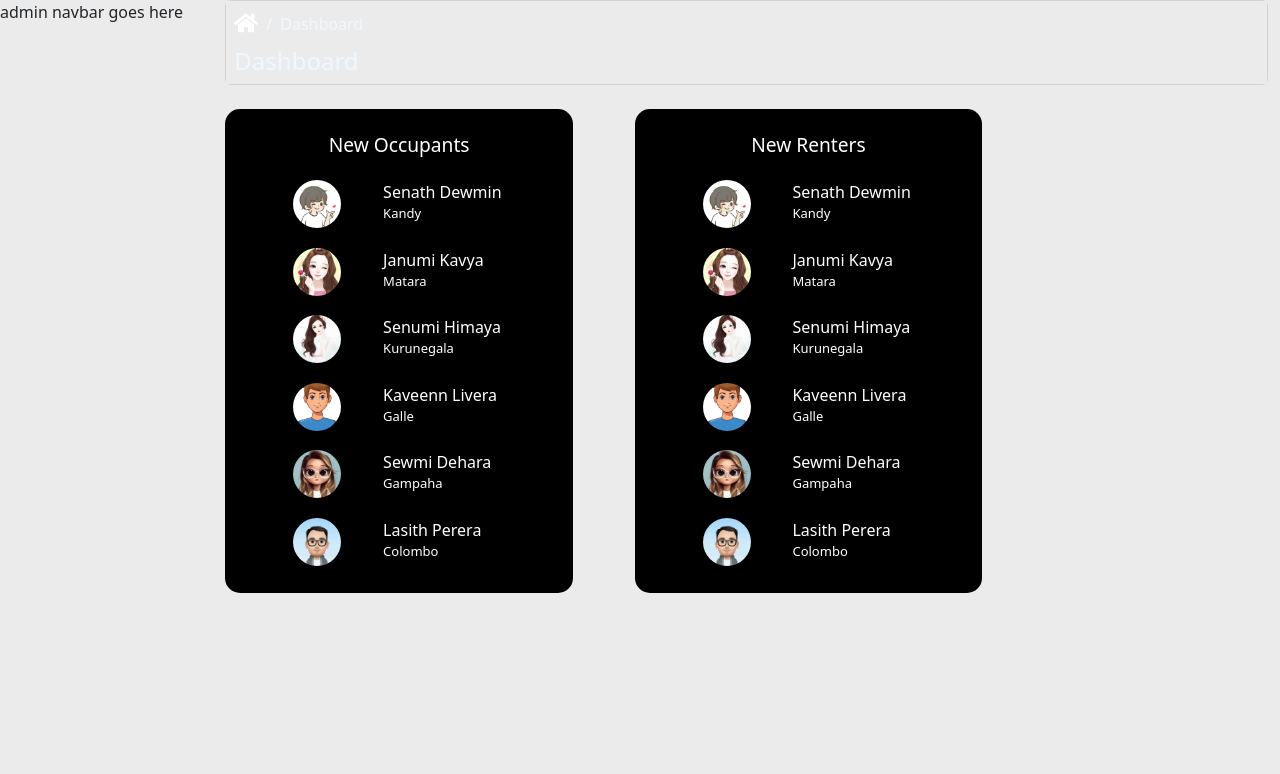
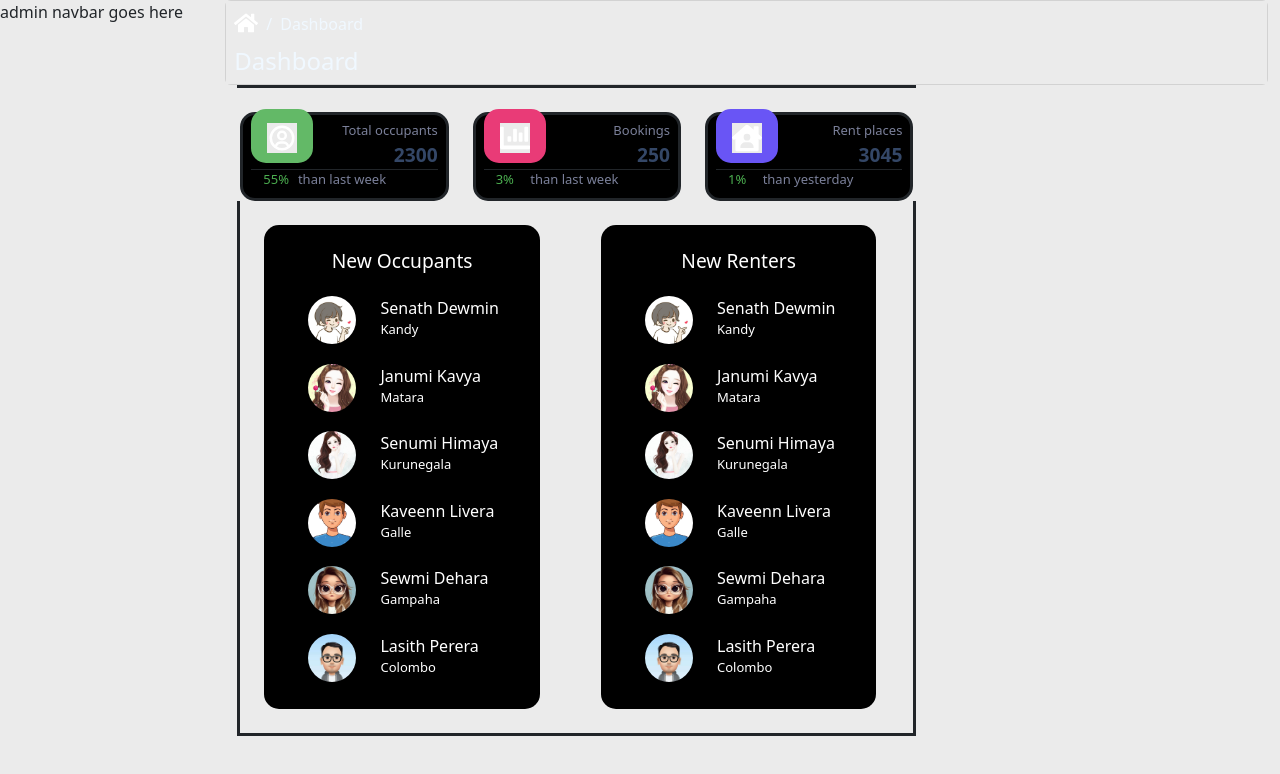
Before and after one commit to GP-43/homeaway-frontend, a React (Create React App) app: page /admin/dashboard in a window 1280 px wide. Shown: the top 774 px of the page. Built offline with nearby package versions, Linux system fonts and the light colour scheme.

Commit message:
partially done- detail cards

```diff
--- a/src/assets/styles/_main.scss
+++ b/src/assets/styles/_main.scss
@@ -8,4 +8,5 @@
 @import "partials/userrentings";
 @import "partials/place-details";
 @import "partials/admin-dashbord";
-@import "partials/occupantcard";
+@import "partials/usercard";
+@import "partials/userdetailcard";
--- a/src/assets/styles/partials/_admin-dashbord.scss
+++ b/src/assets/styles/partials/_admin-dashbord.scss
@@ -1,3 +1,6 @@
+.container-new{
+    border: solid;
+}
 .Header-card {
 
     // background-color: #302c2c;
--- a/src/assets/styles/partials/_occupantcard.scss
+++ b/src/assets/styles/partials/_usercard.scss
@@ -1,15 +1,17 @@
+.user-list-card{
+    display: flex;
+    justify-content: space-around;
+}
 .big-con {
     background-color: black !important;
     border-radius: 5%;
     color: white;
 
-
-
     .renter-user-list {
         //border: solid;
         border-radius: 15px;
         background-color: black;
-        margin-left: -7rem;
+        //margin-left: -7rem;
 
 
         .list-heading {
@@ -25,6 +27,7 @@
         //border: solid;
         border-radius: 15px;
         background-color: black;
+        justify-content: center;
 
         .list-heading {
             background-color: black;
@@ -87,9 +90,42 @@
     }
 
     .user-list {
-        justify-content: flex-end;
+        //justify-content: flex-end;
+
+    }
+    .text-col{
+        padding-left: 4rem;
+        padding-right: 2rem;
+        margin-right: 1rem;
+        background-color: black;
+
 
     }
 
 
 }
+
+@media only screen and (max-width: 820px) {
+    .renter-user-list {
+        //margin-left: 0rem !important;
+
+    }
+
+    .user-list {
+        //justify-content: flex-end;
+
+    }
+    .text-col{
+        //padding-left: 2rem;
+        background-color: black;
+
+
+    }
+    .user-col{
+        //padding-right: 1rem;
+        padding-left: 0;
+    }
+
+
+
+}
--- /dev/null
+++ b/src/assets/styles/partials/_userdetailcard.scss
@@ -0,0 +1,95 @@
+.detail-card{
+    margin-top: -2rem;
+    z-index: -1 !important;
+
+}
+.card-container{
+
+    .testing-card {
+        border: solid;
+        border-radius: 15px;
+        //color: white;
+        background-color: black;
+
+        .card-icon-bg{
+            border-radius: 15px;
+            padding-top: 1rem;
+            padding-bottom: 1rem;
+            padding-right: 1rem;
+            position: relative;
+
+            .card-icon{
+                height: 30px;
+                width: 30px;
+                margin-right: none;
+                background-color: none !important;
+                color: white;
+
+            }
+        }
+        .renter-icon{
+            background-color: #6955F5;
+            color: #6955F5;
+            margin-top: -5rem;
+
+        }
+        .booking-icon{
+            background-color: #E93B77;
+            color: #E93B77;
+            margin-top: -5rem;
+
+        }
+        .occupant-icon{
+            background-color: #63B967;
+            color: #63B967;
+            margin-top: -5rem;
+
+        }
+    }
+
+    .card-top {
+        border-bottom: solid;
+        border-width: 1px;
+
+        .card-left {
+            background-color: black;
+        }
+
+        .card-right {
+            background-color: black;
+
+            .card-name {
+                font-size: small;
+                background-color: black;
+                color: #7B809A;
+                justify-content: end;
+            }
+
+            .card-total {
+                font-size: larger;
+                font-weight: 700;
+                background-color: black;
+                color: #344767;
+                justify-content: end;
+            }
+        }
+    }
+
+}
+
+.card-bottom {
+    background-color: black;
+
+    .card-bottom-left{
+        background-color: black;
+        font-size: small;
+        color: #4CAF50;
+        justify-content: end;
+    }
+    .card-bottom-right{
+        background-color: black;
+        font-size: small;
+        color: #7B809A;
+    }
+
+}
--- /dev/null
+++ b/src/components/admin/BookingsDetailCard.jsx
@@ -0,0 +1,43 @@
+import React from 'react';
+import { Container, Row, Col } from 'react-bootstrap';
+import SingleDetailCard from './SingleDetailCard';
+import { FaChartBar } from "react-icons/fa";
+
+function BookingsDetailCard() {
+    const Booking_Data = [
+        {
+            Src: <FaChartBar />,
+            Name: "Bookings",
+            Total: 250,
+            Percentage: "3%",
+            Content: "than last week",
+        },
+
+    ];
+    return (
+        <Container xs={5}>
+            <Row className='card-container'>
+                <Col className='p-2 mt-4 testing-card'>
+
+                    <dev className="booking-icon card-icon-bg">
+                        {<FaChartBar className="ms-3 card-icon" />}
+                    </dev>
+
+                    {Booking_Data &&
+                        Booking_Data.map((i) => (
+                            <SingleDetailCard
+                                Name={i.Name}
+                                Total={i.Total}
+                                Src={i.Src}
+                                Percentage={i.Percentage}
+                                Content={i.Content}
+                            />
+                        ))}
+                </Col>
+            </Row>
+
+        </Container>
+    )
+}
+
+export default BookingsDetailCard
--- a/src/components/admin/OccupantCard.jsx
+++ b/src/components/admin/OccupantCard.jsx
@@ -47,7 +47,7 @@ function OccupantCard() {
     return (
         <Container className='my-4 big-con mx-0'>
             <Row className='user-list'>
-                <Col xs={8} className="occupant-user-list me-2 p-2" >
+                <Col xs={11} className="occupant-user-list me-2 p-2" >
                     <h6 className='list-heading py-3'> New Occupants</h6>
                     <Col>
                         {Profile_Data &&
--- /dev/null
+++ b/src/components/admin/OccupantDetailCard.jsx
@@ -0,0 +1,43 @@
+import React from 'react';
+import { Container, Row, Col } from 'react-bootstrap';
+import SingleDetailCard from './SingleDetailCard';
+import { BiUserCircle } from "react-icons/bi";
+
+function OccupantDetailCard() {
+    const Occupant_Data = [
+        {
+            Src: <BiUserCircle />,
+            Name: "Total occupants",
+            Total: 2300,
+            Percentage: "55%",
+            Content: "than last week",
+        },
+
+    ];
+    return (
+        <Container xs={5}>
+            <Row className='card-container'>
+                <Col className='p-2 mt-4 testing-card'>
+
+                    <dev className="occupant-icon card-icon-bg">
+                        {<BiUserCircle className="ms-3 card-icon" />}
+                    </dev>
+
+                    {Occupant_Data &&
+                        Occupant_Data.map((i) => (
+                            <SingleDetailCard
+                                Name={i.Name}
+                                Total={i.Total}
+                                Src={i.Src}
+                                Percentage={i.Percentage}
+                                Content={i.Content}
+                            />
+                        ))}
+                </Col>
+            </Row>
+
+        </Container>
+    )
+}
+
+export default OccupantDetailCard
--- a/src/components/admin/RenterCard.jsx
+++ b/src/components/admin/RenterCard.jsx
@@ -47,7 +47,7 @@ function OccupantCard() {
     return (
         <Container className='my-4 big-con mx-0'>
             <Row >
-                <Col xs={8} className="renter-user-list p-2" >
+                <Col xs={11} className="renter-user-list p-2" >
                     <h6 className='list-heading py-3'> New Renters</h6>
                     <Col>
                         {Profile_Data &&
--- /dev/null
+++ b/src/components/admin/RenterDetailCard.jsx
@@ -0,0 +1,43 @@
+import React from 'react';
+import { Container, Row, Col } from 'react-bootstrap';
+import SingleDetailCard from './SingleDetailCard';
+import { FaHouseUser } from "react-icons/fa";
+
+function RenterDetailCard() {
+    const Renter_Data = [
+        {
+            Src: <FaHouseUser />,
+            Name: "Rent places",
+            Total: 3045,
+            Percentage: "1%",
+            Content: "than yesterday",
+        },
+
+    ];
+    return (
+        <Container xs={5}>
+            <Row className='card-container'>
+                <Col className='p-2 mt-4 testing-card'>
+
+                    <dev className="renter-icon card-icon-bg">
+                        {<FaHouseUser className="ms-3 card-icon" />}
+                    </dev>
+
+                    {Renter_Data &&
+                        Renter_Data.map((i) => (
+                            <SingleDetailCard
+                                Name={i.Name}
+                                Total={i.Total}
+                                Src={i.Src}
+                                Percentage={i.Percentage}
+                                Content={i.Content}
+                            />
+                        ))}
+                </Col>
+            </Row>
+
+        </Container>
+    )
+}
+
+export default RenterDetailCard
--- /dev/null
+++ b/src/components/admin/SingleDetailCard.jsx
@@ -0,0 +1,33 @@
+import React from 'react';
+import { Container, Row, Col } from 'react-bootstrap'
+
+function SingleDetailCard(props) {
+    return (
+        <Container className='detail-card'>
+            <Row className='card-top'>
+                <Col className='card-left'>
+                </Col>
+                <Col xs={8} className='card-right'>
+                    <Row className='card-name'>
+                        {props.Name}
+                    </Row>
+                    <Row className='card-total'>
+                        {props.Total}
+                    </Row>
+                </Col>
+
+            </Row>
+            <Row className='card-bottom'>
+                <Col xs={3} className='card-bottom-left pe-0'>
+                    {props.Percentage}
+                </Col>
+                <Col className='card-bottom-right ps-0'>
+                    {props.Content}
+                </Col>
+
+            </Row>
+        </Container>
+    )
+}
+
+export default SingleDetailCard
--- a/src/components/admin/SingleUser.jsx
+++ b/src/components/admin/SingleUser.jsx
@@ -11,11 +11,11 @@ function SingleUser(props) {
                     <Row className='user-row'>
                         <Col className='user-col'>
                             <img
-                                className="profile-image p-0 ms-5 mb-2"
+                                className="profile-image p-0 ms-4 mb-2"
                                 src={props.Src}
                             />
                         </Col >
-                        <Col className='text-col'>
+                        <Col xs={7} className='text-col'>
                             <Row className="user-name ">{props.Name}</Row>
                             <Row className="user-location pb-4">{props.Location}</Row>
                         </Col>
--- a/src/views/pages/Admin/Dashboard.jsx
+++ b/src/views/pages/Admin/Dashboard.jsx
@@ -3,6 +3,9 @@ import { Row, Col, Container } from "react-bootstrap";
 import HeaderCard from "../../../components/admin/HeaderCard";
 import OccupantCard from "../../../components/admin/OccupantCard";
 import RenterCard from "../../../components/admin/RenterCard";
+import OccupantDetailCard from "../../../components/admin/OccupantDetailCard";
+import BookingsDetailCard from "../../../components/admin/BookingsDetailCard";
+import RenterDetailCard from "../../../components/admin/RenterDetailCard";
 
 function Dashboard() {
     return (
@@ -13,14 +16,32 @@ function Dashboard() {
                 </Col>
             </Row>
 
-            <Row className="mx-0">
-                <Col className="px-0 mx-0">
-                    <OccupantCard />
+            <Container >
+                <Col xs={8} className="container-new">
+
+
+                    <Row>
+                        <Col >
+                            <OccupantDetailCard />
+                        </Col>
+                        <Col >
+                            <BookingsDetailCard />
+                        </Col>
+                        <Col >
+                            <RenterDetailCard />
+                        </Col>
+                    </Row>
+
+                    <Row className="mx-0 user-list-card">
+                        <Col className="ps-4 mx-0 ">
+                            <OccupantCard />
+                        </Col>
+                        <Col className="ps-4 mx-0">
+                            <RenterCard />
+                        </Col>
+                    </Row>
                 </Col>
-                <Col className="px-0 mx-0">
-                    <RenterCard />
-                </Col>
-            </Row>
+            </Container>
 
 
         </Container>
```
